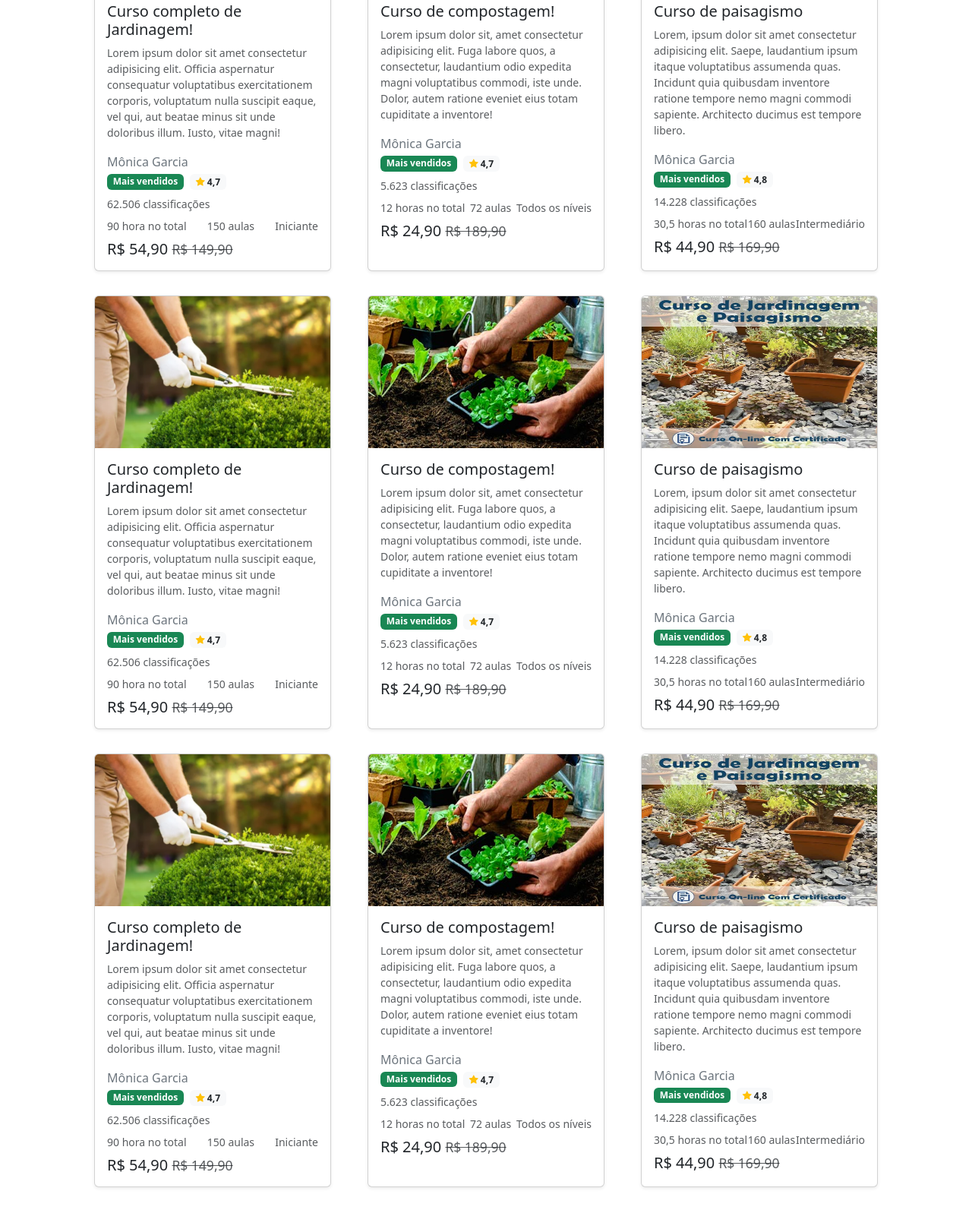
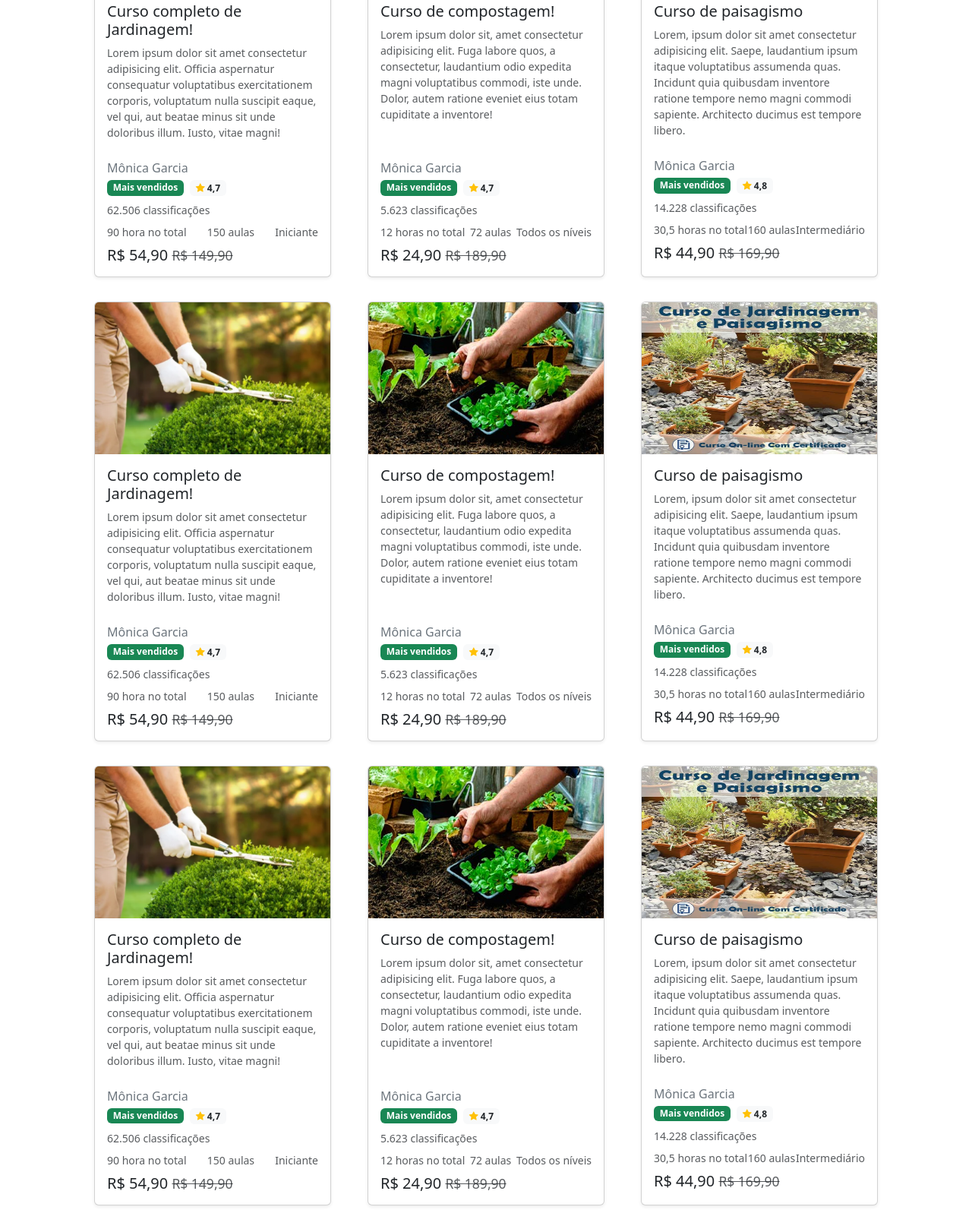
Before and after one commit to iandemedeiros/torre-verde, a plain HTML site: page index.html in a window 1280 px wide. Shown: the part 498-2091 px from the top of the page at 76% size. Drawn offline with nearby package versions, Linux system fonts and the light colour scheme.

Commit message:
up no card
up no margin do card para o alinhamento dos preços

```diff
--- a/index.html
+++ b/index.html
@@ -212,7 +212,7 @@
               <p class="card-text text-muted small">
                 Lorem ipsum dolor sit amet consectetur adipisicing elit. Officia aspernatur consequatur voluptatibus exercitationem corporis, voluptatum nulla suscipit eaque, vel qui, aut beatae minus sit unde doloribus illum. Iusto, vitae magni!
               </p>
-              <p class="text-secondary mb-1">Mônica Garcia</p>
+              <p class="text-secondary mb-1 mt-4">Mônica Garcia</p>
               <div class="d-flex align-items-center flex-wrap mb-2 gap-2">
                 <span class="badge bg-success">Mais vendidos</span>
                 <span class="badge bg-light text-dark"><i class="bi bi-star-fill text-warning"></i> 4,7</span>
@@ -236,7 +236,7 @@
               <p class="card-text text-muted small">
                 Lorem ipsum dolor sit, amet consectetur adipisicing elit. Fuga labore quos, a consectetur, laudantium odio expedita magni voluptatibus commodi, iste unde. Dolor, autem ratione eveniet eius totam cupiditate a inventore!
               </p>
-              <p class="text-secondary mb-1">Mônica Garcia</p>
+              <p class="text-secondary mb-1 mt-5">Mônica Garcia</p>
               <div class="d-flex align-items-center flex-wrap mb-2 gap-2">
                 <span class="badge bg-success">Mais vendidos</span>
                 <span class="badge bg-light text-dark"><i class="bi bi-star-fill text-warning"></i> 4,7</span>
@@ -260,7 +260,7 @@
               <p class="card-text text-muted small">
                 Lorem, ipsum dolor sit amet consectetur adipisicing elit. Saepe, laudantium ipsum itaque voluptatibus assumenda quas. Incidunt quia quibusdam inventore ratione tempore nemo magni commodi sapiente. Architecto ducimus est tempore libero.
               </p>
-              <p class="text-secondary mb-1">Mônica Garcia</p>
+              <p class="text-secondary mb-1 mt-4">Mônica Garcia</p>
               <div class="d-flex align-items-center flex-wrap mb-2 gap-2">
                 <span class="badge bg-success">Mais vendidos</span>
                 <span class="badge bg-light text-dark"><i class="bi bi-star-fill text-warning"></i> 4,8</span>
@@ -289,7 +289,7 @@
               <p class="card-text text-muted small">
                 Lorem ipsum dolor sit amet consectetur adipisicing elit. Officia aspernatur consequatur voluptatibus exercitationem corporis, voluptatum nulla suscipit eaque, vel qui, aut beatae minus sit unde doloribus illum. Iusto, vitae magni!
               </p>
-              <p class="text-secondary mb-1">Mônica Garcia</p>
+              <p class="text-secondary mb-1 mt-4">Mônica Garcia</p>
               <div class="d-flex align-items-center flex-wrap mb-2 gap-2">
                 <span class="badge bg-success">Mais vendidos</span>
                 <span class="badge bg-light text-dark"><i class="bi bi-star-fill text-warning"></i> 4,7</span>
@@ -313,7 +313,7 @@
               <p class="card-text text-muted small">
                 Lorem ipsum dolor sit, amet consectetur adipisicing elit. Fuga labore quos, a consectetur, laudantium odio expedita magni voluptatibus commodi, iste unde. Dolor, autem ratione eveniet eius totam cupiditate a inventore!
               </p>
-              <p class="text-secondary mb-1">Mônica Garcia</p>
+              <p class="text-secondary mb-1 mt-5">Mônica Garcia</p>
               <div class="d-flex align-items-center flex-wrap mb-2 gap-2">
                 <span class="badge bg-success">Mais vendidos</span>
                 <span class="badge bg-light text-dark"><i class="bi bi-star-fill text-warning"></i> 4,7</span>
@@ -337,7 +337,7 @@
               <p class="card-text text-muted small">
                 Lorem, ipsum dolor sit amet consectetur adipisicing elit. Saepe, laudantium ipsum itaque voluptatibus assumenda quas. Incidunt quia quibusdam inventore ratione tempore nemo magni commodi sapiente. Architecto ducimus est tempore libero.
               </p>
-              <p class="text-secondary mb-1">Mônica Garcia</p>
+              <p class="text-secondary mb-1 mt-4">Mônica Garcia</p>
               <div class="d-flex align-items-center flex-wrap mb-2 gap-2">
                 <span class="badge bg-success">Mais vendidos</span>
                 <span class="badge bg-light text-dark"><i class="bi bi-star-fill text-warning"></i> 4,8</span>
@@ -366,7 +366,7 @@
               <p class="card-text text-muted small">
                 Lorem ipsum dolor sit amet consectetur adipisicing elit. Officia aspernatur consequatur voluptatibus exercitationem corporis, voluptatum nulla suscipit eaque, vel qui, aut beatae minus sit unde doloribus illum. Iusto, vitae magni!
               </p>
-              <p class="text-secondary mb-1">Mônica Garcia</p>
+              <p class="text-secondary mb-1 mt-4">Mônica Garcia</p>
               <div class="d-flex align-items-center flex-wrap mb-2 gap-2">
                 <span class="badge bg-success">Mais vendidos</span>
                 <span class="badge bg-light text-dark"><i class="bi bi-star-fill text-warning"></i> 4,7</span>
@@ -390,7 +390,7 @@
               <p class="card-text text-muted small">
                 Lorem ipsum dolor sit, amet consectetur adipisicing elit. Fuga labore quos, a consectetur, laudantium odio expedita magni voluptatibus commodi, iste unde. Dolor, autem ratione eveniet eius totam cupiditate a inventore!
               </p>
-              <p class="text-secondary mb-1">Mônica Garcia</p>
+              <p class="text-secondary mb-1 mt-5">Mônica Garcia</p>
               <div class="d-flex align-items-center flex-wrap mb-2 gap-2">
                 <span class="badge bg-success">Mais vendidos</span>
                 <span class="badge bg-light text-dark"><i class="bi bi-star-fill text-warning"></i> 4,7</span>
@@ -414,7 +414,7 @@
               <p class="card-text text-muted small">
                 Lorem, ipsum dolor sit amet consectetur adipisicing elit. Saepe, laudantium ipsum itaque voluptatibus assumenda quas. Incidunt quia quibusdam inventore ratione tempore nemo magni commodi sapiente. Architecto ducimus est tempore libero.
               </p>
-              <p class="text-secondary mb-1">Mônica Garcia</p>
+              <p class="text-secondary mb-1 mt-4">Mônica Garcia</p>
               <div class="d-flex align-items-center flex-wrap mb-2 gap-2">
                 <span class="badge bg-success">Mais vendidos</span>
                 <span class="badge bg-light text-dark"><i class="bi bi-star-fill text-warning"></i> 4,8</span>
@@ -443,7 +443,7 @@
               <p class="card-text text-muted small">
                 Lorem ipsum dolor sit amet consectetur adipisicing elit. Officia aspernatur consequatur voluptatibus exercitationem corporis, voluptatum nulla suscipit eaque, vel qui, aut beatae minus sit unde doloribus illum. Iusto, vitae magni!
               </p>
-              <p class="text-secondary mb-1">Mônica Garcia</p>
+              <p class="text-secondary mb-1 mt-4">Mônica Garcia</p>
               <div class="d-flex align-items-center flex-wrap mb-2 gap-2">
                 <span class="badge bg-success">Mais vendidos</span>
                 <span class="badge bg-light text-dark"><i class="bi bi-star-fill text-warning"></i> 4,7</span>
@@ -467,7 +467,7 @@
               <p class="card-text text-muted small">
                 Lorem ipsum dolor sit, amet consectetur adipisicing elit. Fuga labore quos, a consectetur, laudantium odio expedita magni voluptatibus commodi, iste unde. Dolor, autem ratione eveniet eius totam cupiditate a inventore!
               </p>
-              <p class="text-secondary mb-1">Mônica Garcia</p>
+              <p class="text-secondary mb-1 mt-5">Mônica Garcia</p>
               <div class="d-flex align-items-center flex-wrap mb-2 gap-2">
                 <span class="badge bg-success">Mais vendidos</span>
                 <span class="badge bg-light text-dark"><i class="bi bi-star-fill text-warning"></i> 4,7</span>
@@ -491,7 +491,7 @@
               <p class="card-text text-muted small">
                 Lorem, ipsum dolor sit amet consectetur adipisicing elit. Saepe, laudantium ipsum itaque voluptatibus assumenda quas. Incidunt quia quibusdam inventore ratione tempore nemo magni commodi sapiente. Architecto ducimus est tempore libero.
               </p>
-              <p class="text-secondary mb-1">Mônica Garcia</p>
+              <p class="text-secondary mb-1 mt-4">Mônica Garcia</p>
               <div class="d-flex align-items-center flex-wrap mb-2 gap-2">
                 <span class="badge bg-success">Mais vendidos</span>
                 <span class="badge bg-light text-dark"><i class="bi bi-star-fill text-warning"></i> 4,8</span>
```
